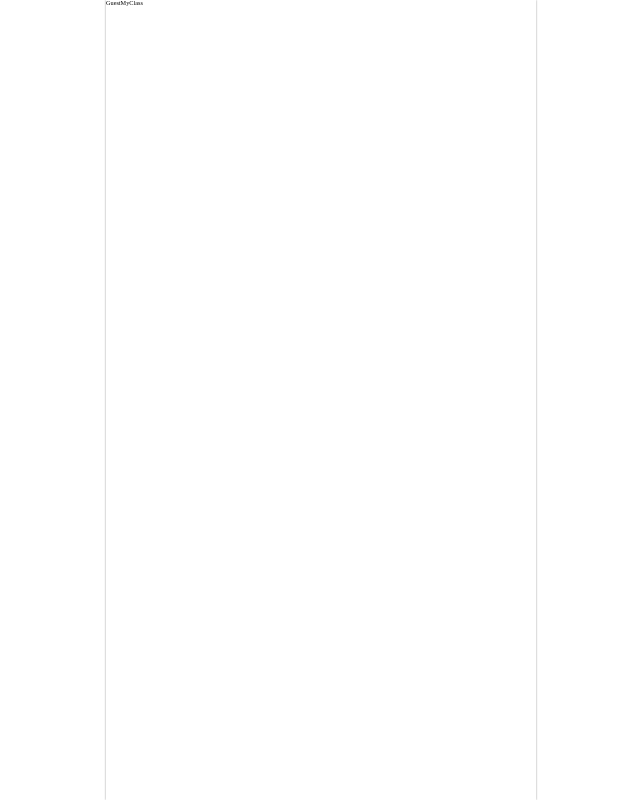
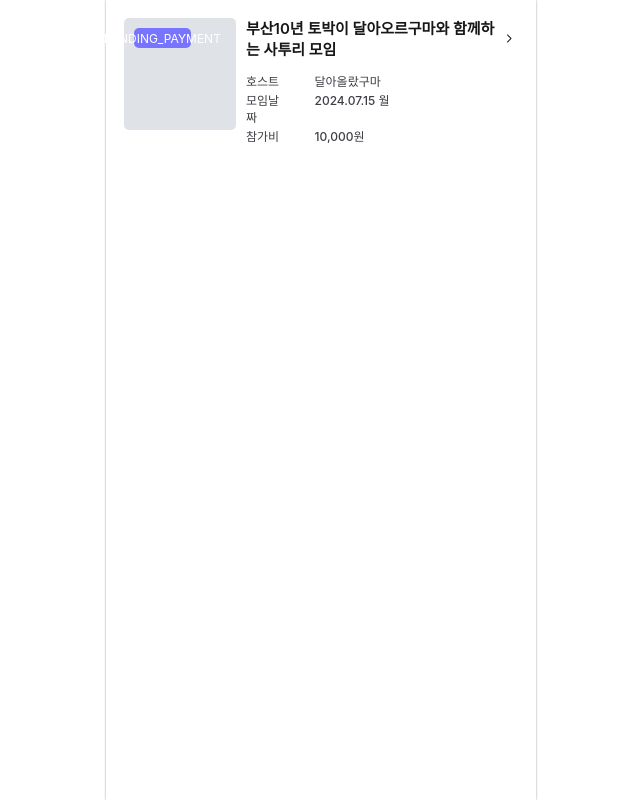
Before and after one commit to PICK-PLE/PICKPLE-client, a React (Vite) app: page /guest/myclass in a window 1280 px wide. Shown: the whole page, without its empty margins (319-959 px from the left). Built offline with nearby package versions, Linux system fonts and the light colour scheme; a web font is replaced by a local one.

Commit message:
feat: GuestMyClass페이지 내 카드 컴포넌트 삽입

```diff
--- a/src/pages/guest/page/GuestMyClass/GuestMyClass.tsx
+++ b/src/pages/guest/page/GuestMyClass/GuestMyClass.tsx
@@ -1,5 +1,11 @@
+import { GuestClassAppliedCard } from '@pages/guest/components';
+
 const GuestMyClass = () => {
-  return <div>GuestMyClass</div>;
+  return (
+    <div>
+      <GuestClassAppliedCard />
+    </div>
+  );
 };
 
 export default GuestMyClass;
```
